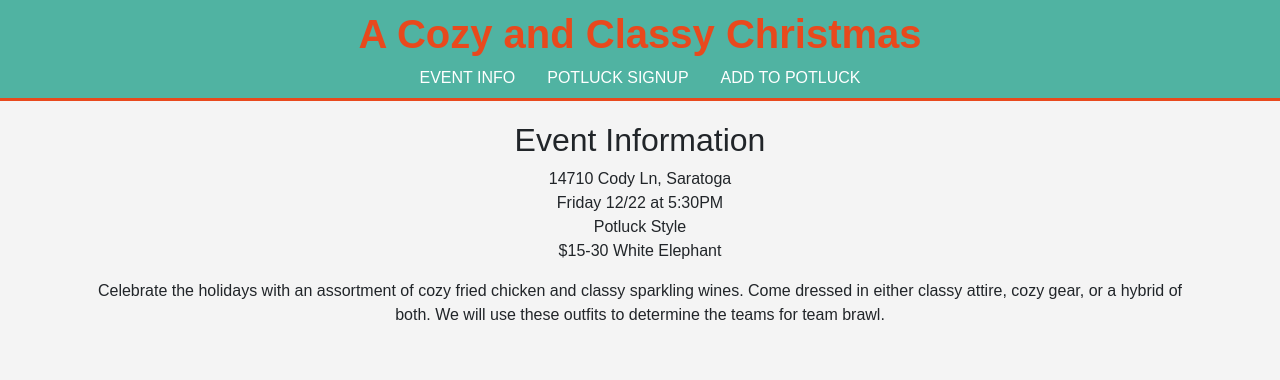
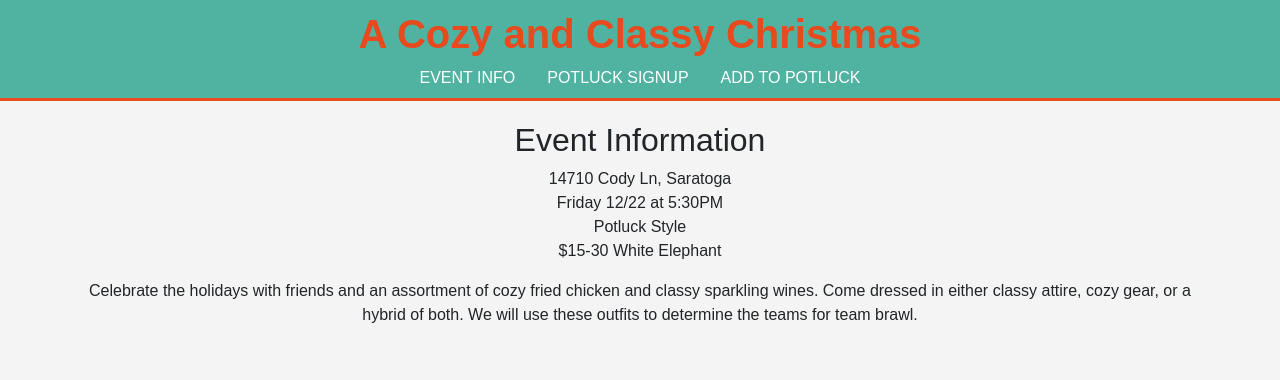
Before and after one commit to itsmeodom/ClassAndCozy, a plain HTML site: page index.html in a window 1280 px wide. Shown: the top 380 px of the page. Drawn offline with nearby package versions, Linux system fonts and the light colour scheme.

Commit message:
Update index.html

```diff
--- a/index.html
+++ b/index.html
@@ -64,7 +64,7 @@
 
 
             </ul>
-                        <p>Celebrate the holidays with an assortment of cozy fried chicken and classy sparkling wines. Come dressed in either classy attire, cozy gear, or a hybrid of both. We will use these outfits to determine the teams for team brawl. </p>
+                        <p>Celebrate the holidays with friends and an assortment of cozy fried chicken and classy sparkling wines. Come dressed in either classy attire, cozy gear, or a hybrid of both. We will use these outfits to determine the teams for team brawl. </p>
         </section>
 
         <section id="potluck-signup" class="potluck-signup">
```
